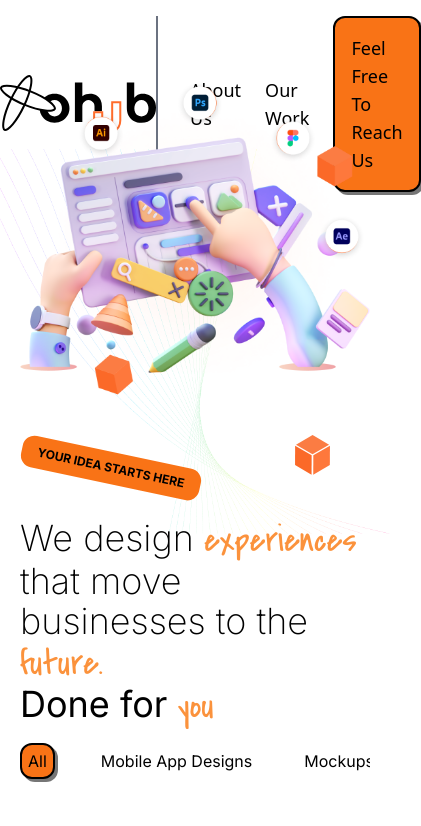
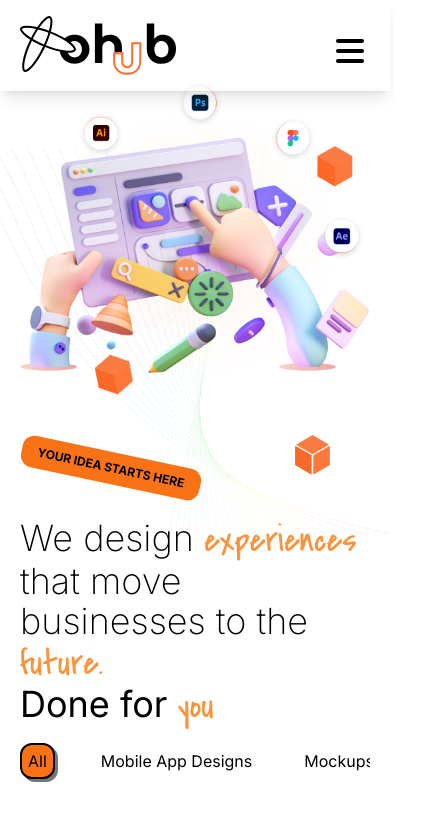
Before and after one commit to bhavnapathania/oxoHub, a Next.js app: page / in a window 390 px wide. Shown: the top 826 px of the page, 421 px wide, since content can reach past the window. Built offline with nearby package versions, Linux system fonts and the light colour scheme.

Commit message:
added hamburger menu

```diff
--- a/package.json
+++ b/package.json
@@ -12,6 +12,7 @@
     "next": "14.2.3",
     "react": "^18",
     "react-dom": "^18",
+    "react-icons": "^5.3.0",
     "react-slick": "^0.30.2",
     "slick-carousel": "^1.8.1"
   },
--- a/src/app/components/common/footer/index.jsx
+++ b/src/app/components/common/footer/index.jsx
@@ -6,9 +6,9 @@ function Footer() {
   return (
     <section className="flex flex-col border-t border-gray-500 px-5 md:px-20 2xl:px-36">
       {/* Top Row: Important Links, Contact Us, Logo */}
-      <div className=" w-full flex  gap-4 justify-between mt-8 mb-4 md:gap-0">
+      <div className=" w-full flex  gap-6 justify-between mt-8 mb-4 md:gap-0">
         <div className="flex gap-4 flex-col">
-          <h4 className="text-2xl font-semibold">Important Links</h4>
+          <h4 className="text-2xl font-semibold whitespace-nowrap">Important Links</h4>
           <ul className="flex gap-2 flex-col">
             {impLinks.map((link, index) => (
               <li key={index}>
--- a/src/app/components/common/header/index.jsx
+++ b/src/app/components/common/header/index.jsx
@@ -1,16 +1,36 @@
+"use client";
 import Link from "next/link";
-import React from "react";
+import React, { useState } from "react";
+import { HiMenu, HiX } from "react-icons/hi"; // Icons for the hamburger menu
 
 function Header() {
+  const [menuOpen, setMenuOpen] = useState(false);
+
   return (
-    <nav className="header absolute w-full flex justify-between md:h-[100px] items-center md:pt-8 z-10 md:px-20 2xl:px-36">
-      <img src="/images/branding/logo.svg" alt="logo" />
-      <ul className="flex gap-6 border-l-2 border-gray-500 my-4 pl-8 text-lg font-medium items-center">
+    <nav
+      className={`header absolute w-full flex justify-between items-center pt-4 px-5 md:shadow-none md:h-[100px] md:pt-8 z-20 md:px-20 2xl:px-36 ${
+        menuOpen ? "" : "shadow-lg"
+      }`}
+    >
+      <img
+        src="/images/branding/logo.svg"
+        alt="logo"
+        className="pb-4 mb:pb-0"
+      />
+      <div className="md:hidden">
+        <button onClick={() => setMenuOpen(!menuOpen)}>
+          {menuOpen ? <HiX size={40} /> : <HiMenu size={40} />}
+        </button>
+      </div>
+      <ul
+        className={`${
+          menuOpen ? "flex" : "hidden"
+        } flex-col md:flex-row  md:flex gap-6 md:border-l-2 md:border-gray-500 my-4 pb-8 pl-8 text-lg shadow-lg rounded-b-lg font-medium items-start md:pb-0 md:items-center absolute md:rounded-none md:shadow-none md:relative top-full left-0 md:top-0 md:left-auto md:transform-none bg-white md:bg-transparent w-full md:w-auto z-10 md:z-0`}
+      >
         <li>About Us</li>
-        <li >Our Work</li>
-
+        <li>Our Work</li>
         <li
-          className="bg-orange-500 border-2 rounded-[12px] border-black shadow-lg px-4 py-4"
+          className="bg-orange-500 border-2 rounded-[12px] border-black shadow-lg px-4 md:py-4"
           style={{ boxShadow: "3px 3px 0px 0px #767676" }}
         >
           <Link href="#">Feel Free To Reach Us</Link>
--- a/src/app/components/common/sliders/index.jsx
+++ b/src/app/components/common/sliders/index.jsx
@@ -20,6 +20,26 @@ const Sliders = ({ images1, images2 }) => {
     rtl: false, // Right to left is false
     pauseOnHover: false, // Don't pause on hover
     pauseOnFocus: false, // Don't pause on focus
+    responsive: [
+      {
+        breakpoint: 1024,
+        settings: {
+          slidesToShow: 4,
+        },
+      },
+      {
+        breakpoint: 768,
+        settings: {
+          slidesToShow: 3,
+        },
+      },
+      {
+        breakpoint: 480,
+        settings: {
+          slidesToShow: 2,
+        },
+      },
+    ],
   };
 
   const settingsLeft = {
@@ -34,6 +54,26 @@ const Sliders = ({ images1, images2 }) => {
     rtl: true, // Right to left is true
     pauseOnHover: false, // Don't pause on hover
     pauseOnFocus: false, // Don't pause on focus
+    responsive: [
+      {
+        breakpoint: 1024,
+        settings: {
+          slidesToShow: 4,
+        },
+      },
+      {
+        breakpoint: 768,
+        settings: {
+          slidesToShow: 3,
+        },
+      },
+      {
+        breakpoint: 480,
+        settings: {
+          slidesToShow: 2,
+        },
+      },
+    ],
   };
 
   return (
@@ -48,7 +88,7 @@ const Sliders = ({ images1, images2 }) => {
               <img
                 src={image?.src}
                 alt={`Customer ${index + 1}`}
-                className="mx-auto h-24"
+                className="mx-auto h-12 md:h-24"
               />
             </div>
           ))}
@@ -61,7 +101,7 @@ const Sliders = ({ images1, images2 }) => {
               <img
                 src={image?.src}
                 alt={`Customer ${index + 1}`}
-                className="mx-auto h-24"
+                className="mx-auto h-12 md:h-24"
               />
             </div>
           ))}
```
Also changed, not shown: 1 other file (tests, documents, lock files or other folders).
